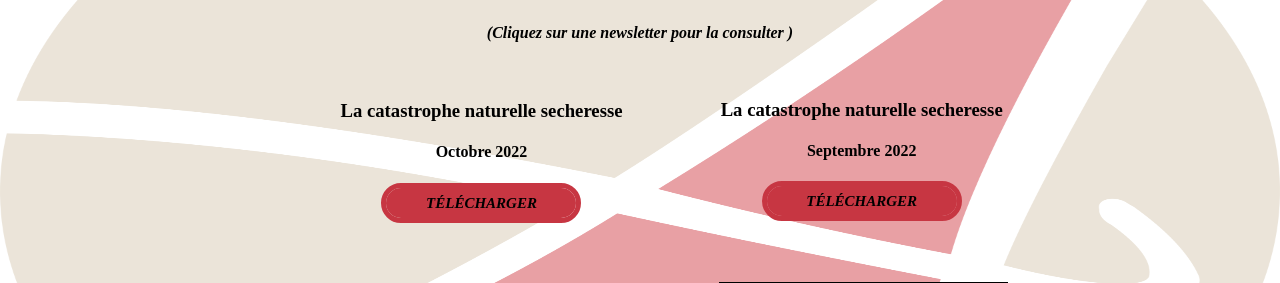
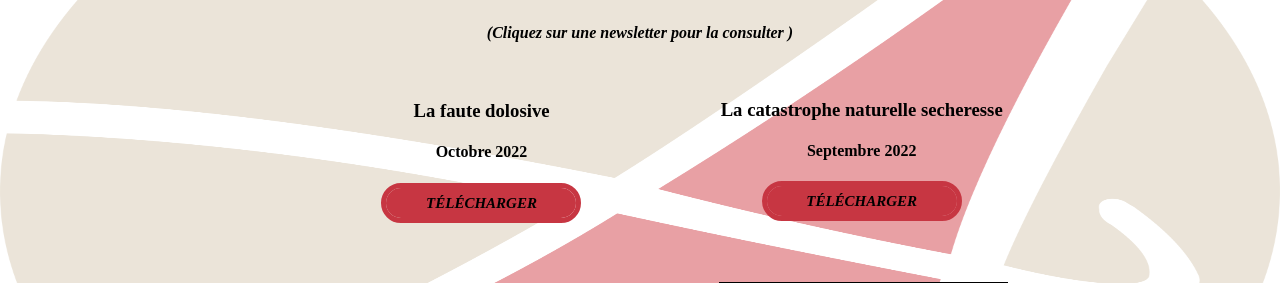
Before and after one commit to KXCARROY/InterfaceExpertAEB, a Django app: page /newsletter in a window 1280 px wide. Shown: the part 209-492 px from the top of the page. Run offline with Django 4.2, Linux system fonts and the light colour scheme; lists and menus that the app fills with data are empty.

Commit message:
Update newsletter.html

```diff
--- a/templates/app/newsletter.html
+++ b/templates/app/newsletter.html
@@ -53,7 +53,7 @@
   <tr>
 {% comment %} * Case 1 *{% endcomment %}
     <th class="newsletter">
-      <h3>La catastrophe naturelle secheresse<h3>
+      <h3>La faute dolosive<h3>
       <h4>Octobre 2022</h4>
       <center>
         <div class="download-btn btn-1">
```
